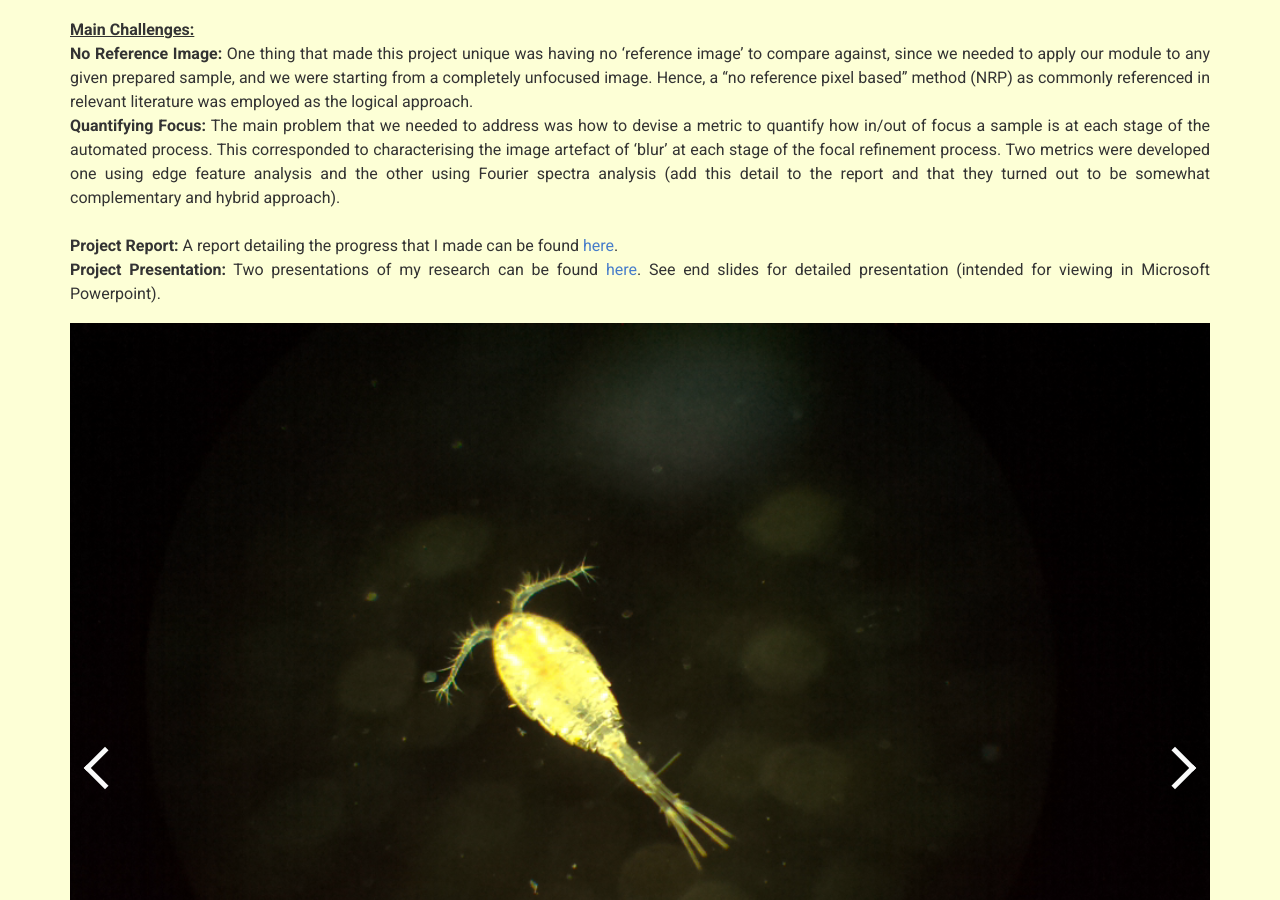
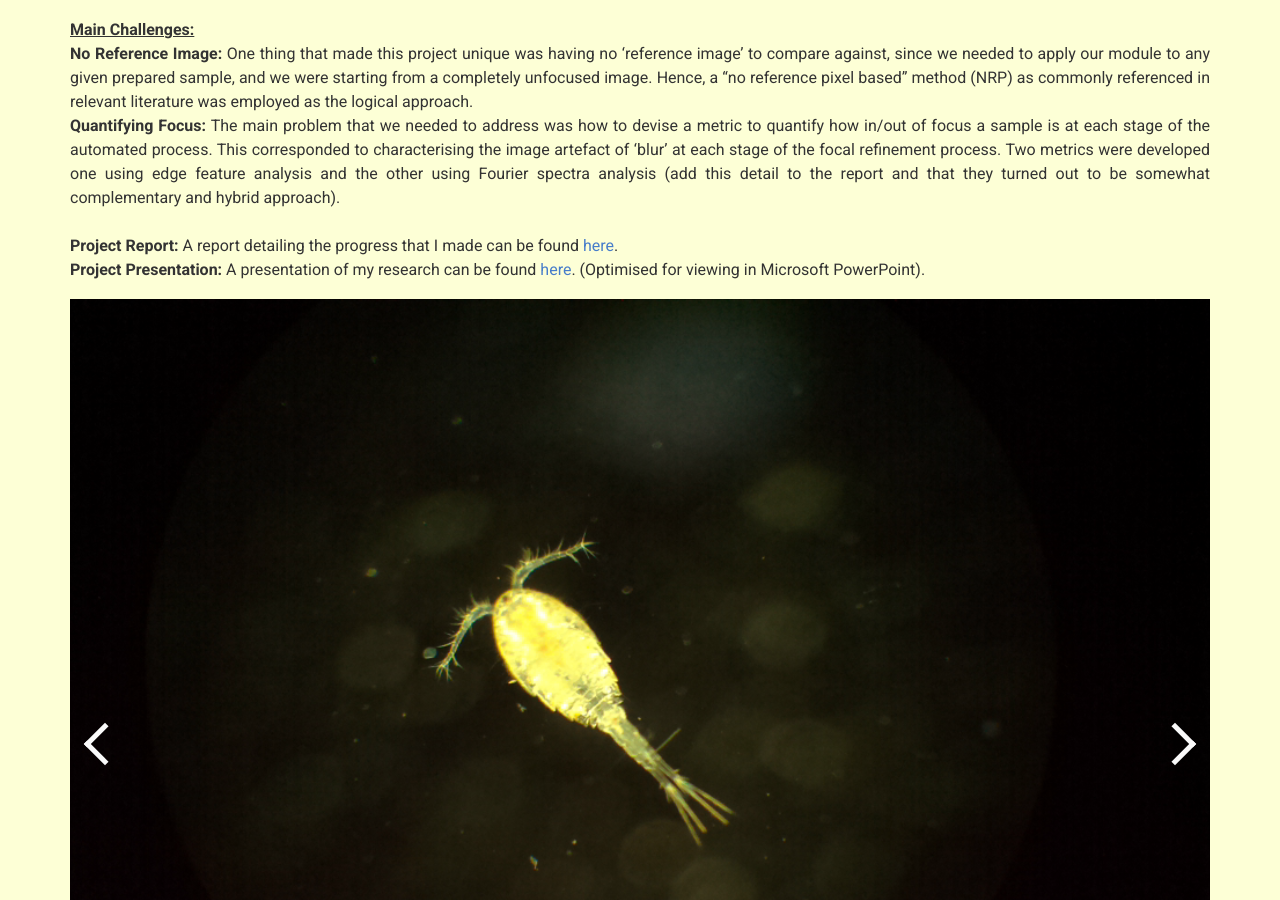
Before and after one commit to WilliamManley/WilliamManley.github.io, a Jekyll site: the page built from index.md, in a window 1280 px wide and 900 px high, scrolled down 1464 px. Built offline with Jekyll 4.4.1, drawn with Linux system fonts in a browser that asks for light colours; nearby versions of some CDN libraries.

Commit message:
Changed to Just Detailed Version of MicroscoPi PowerPoint

```diff
--- a/_data/projects.yml
+++ b/_data/projects.yml
@@ -33,8 +33,8 @@
     <br> <br>
     **Project Report:** A report detailing the progress that I made can be found <a href="/documents/MicroscoPi_Autofocus_Algorithm_Report.pdf">here</a>.
     <br>
-    **Project Presentation:** Two presentations of my research can be found <a href="/documents/MicroscoPi_Presentation.pptx">here</a>.
-    See end slides for detailed presentation (intended for viewing in Microsoft Powerpoint).
+    **Project Presentation:** A presentation of my research can be found <a href="/documents/MicroscoPi_Long_Presentation.pptx">here</a>.
+    (Optimised for viewing in Microsoft PowerPoint).
 
 
 - layout: top-middle
```
Also changed, not shown: 1 other file.
